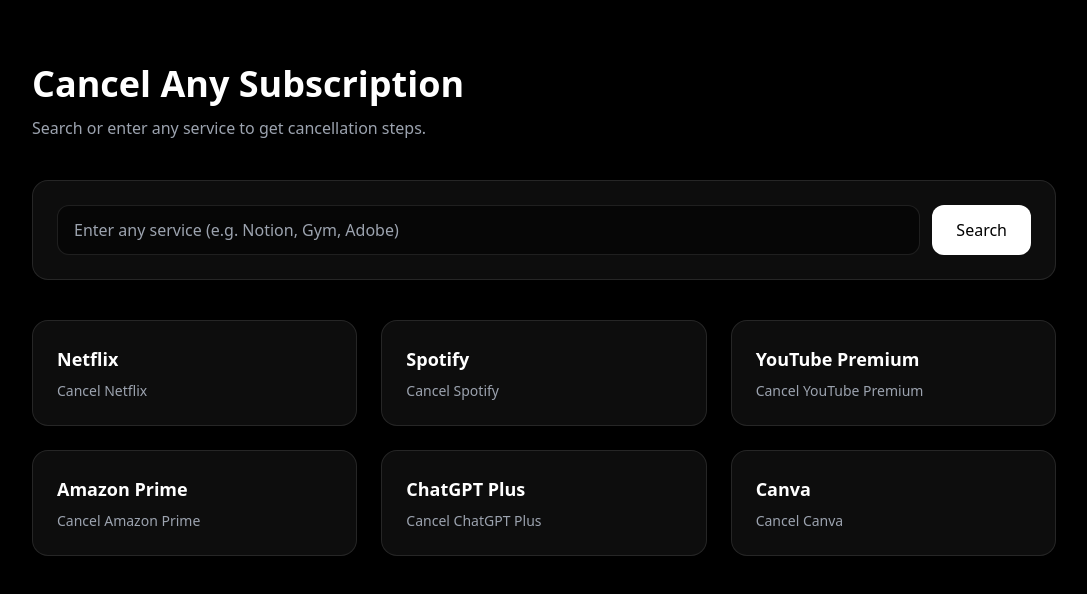
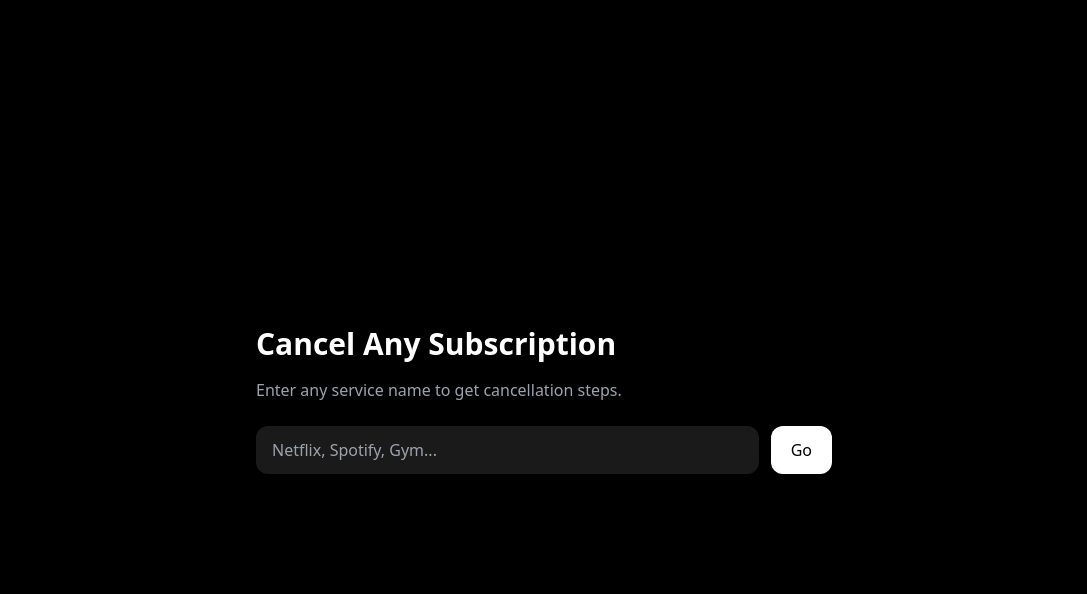
Before and after one commit to editzap/subscription-tracker, a Next.js app: page /cancel in a window 1280 px wide. Shown: the top 594 px of the page, without its empty margins (96-1183 px from the left). Built offline with nearby package versions, Linux system fonts and the light colour scheme.

Commit message:
fix cancel route

```diff
--- a/app/HomeClient.tsx
+++ b/app/HomeClient.tsx
@@ -51,6 +51,7 @@ export default function HomeClient() {
           Now you see everything.
         </motion.p>
 
+        {/* BUTTONS */}
         <motion.div
           initial={{ opacity: 0, scale: 0.9 }}
           animate={{ opacity: 1, scale: 1 }}
@@ -65,12 +66,13 @@ export default function HomeClient() {
           </a>
 
           <a
-            href="/cancel/netflix"
+            href="/cancel"
             className="border border-white/20 px-6 py-3 rounded-xl text-lg hover:bg-white/10 transition"
           >
             Explore Guides
           </a>
         </motion.div>
+
       </section>
 
       {/* FEATURES */}
@@ -83,7 +85,7 @@ export default function HomeClient() {
           },
           {
             title: "Cancel Faster",
-            desc: "Step-by-step cancel guides for every service.",
+            desc: "Find cancellation steps for any service instantly.",
           },
           {
             title: "Stay in Control",
--- a/app/cancel/page.tsx
+++ b/app/cancel/page.tsx
@@ -3,73 +3,46 @@
 import { useState } from "react";
 import { useRouter } from "next/navigation";
 
-const popular = [
-  "Netflix",
-  "Spotify",
-  "YouTube Premium",
-  "Amazon Prime",
-  "ChatGPT Plus",
-  "Canva",
-];
-
 export default function CancelHome() {
   const [query, setQuery] = useState("");
   const router = useRouter();
 
-  const goToService = (name: string) => {
-    const slug = name.toLowerCase().replace(/ /g, "-");
+  const go = () => {
+    if (!query) return;
+    const slug = query.toLowerCase().replace(/ /g, "-");
     router.push(`/cancel/${slug}`);
   };
 
   return (
-    <main className="min-h-screen bg-black text-white px-6 py-16">
+    <main className="min-h-screen bg-black text-white flex items-center justify-center px-6">
 
-      {/* HEADER */}
-      <div className="max-w-5xl mx-auto mb-10">
-        <h1 className="text-4xl font-semibold mb-3">
+      <div className="max-w-xl w-full">
+
+        <h1 className="text-3xl font-semibold mb-4">
           Cancel Any Subscription
         </h1>
-        <p className="text-gray-400">
-          Search or enter any service to get cancellation steps.
+
+        <p className="text-gray-400 mb-6">
+          Enter any service name to get cancellation steps.
         </p>
-      </div>
 
-      {/* SEARCH INPUT */}
-      <div className="max-w-5xl mx-auto mb-10">
-        <div className="bg-white/5 border border-white/10 rounded-2xl p-6 backdrop-blur-xl flex gap-3">
+        <div className="flex gap-3">
 
           <input
             value={query}
             onChange={(e) => setQuery(e.target.value)}
-            placeholder="Enter any service (e.g. Notion, Gym, Adobe)"
-            className="flex-1 bg-black/50 border border-white/10 rounded-xl px-4 py-3 outline-none"
+            placeholder="Netflix, Spotify, Gym..."
+            className="flex-1 bg-white/10 px-4 py-3 rounded-xl outline-none"
           />
 
           <button
-            onClick={() => query && goToService(query)}
-            className="bg-white text-black px-6 rounded-xl"
+            onClick={go}
+            className="bg-white text-black px-5 rounded-xl"
           >
-            Search
+            Go
           </button>
 
         </div>
-      </div>
-
-      {/* POPULAR SERVICES */}
-      <div className="max-w-5xl mx-auto grid md:grid-cols-3 gap-6">
-
-        {popular.map((service, i) => (
-          <div
-            key={i}
-            onClick={() => goToService(service)}
-            className="cursor-pointer p-6 rounded-2xl bg-white/5 border border-white/10 hover:border-white/20 transition"
-          >
-            <h2 className="text-lg font-semibold">{service}</h2>
-            <p className="text-gray-400 text-sm mt-2">
-              Cancel {service}
-            </p>
-          </div>
-        ))}
 
       </div>
 
```
